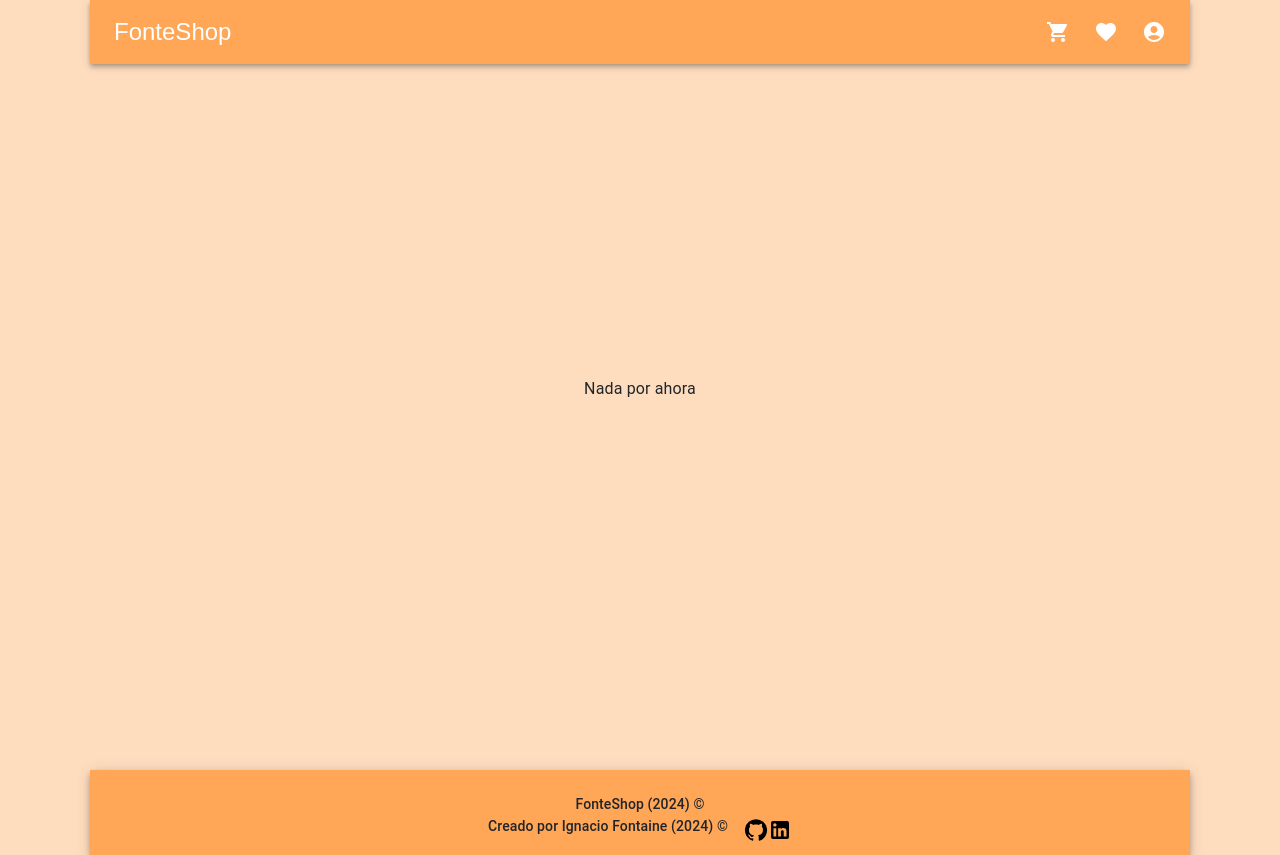
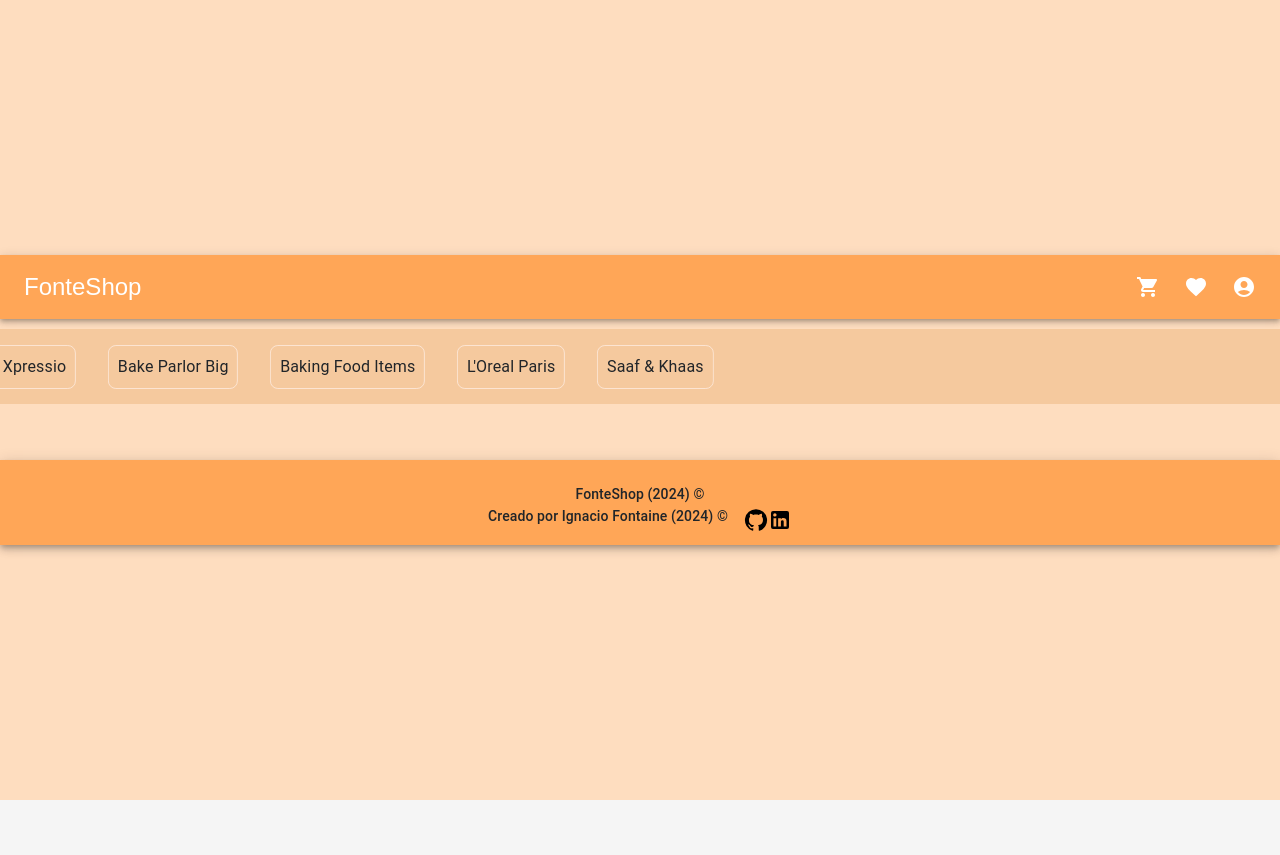
Before and after one commit to IgnacioFontaine/FonteShop, a React (Vite) app in the folder client/: page /dev in a window 1280 px wide. After the commit the page ends 800 px from the top, so only its background shows below. Built offline with nearby package versions, Linux system fonts and the light colour scheme; no server answers.

Commit message:
cambio en companys

```diff
--- a/client/src/Components/companys.jsx
+++ b/client/src/Components/companys.jsx
@@ -23,17 +23,19 @@ const Companys = () => {
   }, [brands.length]);
 
   return (
-    <Box xs={12} sm={6} md={4} width={1135} mt="10px" >
+    <Box mt="10px" >
       <div
         style={{
           display: 'flex',
-          overflow: 'hidden',
+          flexWrap:"wrap",
+          overflow:"hidden",
           whiteSpace: 'nowrap',
-          backgroundColor: "#F5C99E"
+          backgroundColor: "#F5C99E",
+          height: "75px"
         }}
       >
         {brands.map((brand, index) => (
-          <Box key={index}>
+          <Box  key={index}>
             <Typography
             key={index}
             sx={{
@@ -48,7 +50,6 @@ const Companys = () => {
             {brand}
           </Typography>
           </Box>
-
         ))}
       </div>
     </Box>
--- a/client/src/assets/Views/dev.jsx
+++ b/client/src/assets/Views/dev.jsx
@@ -1,13 +1,14 @@
 import { Box, Typography } from "@mui/material";
 import Companys from "../../Components/companys";
+import { Products } from "../../Components/products";
 
 
 
 export default function Dev() {
 
   return (
-    <Box sx={{display:"flex", flexDirection:"column",alignItems:"center", justifyContent:"center", height:650, width:1100}}>
-      <Typography>Nada por ahora</Typography>
+    <Box >
+      <Companys></Companys>
     </Box>
   )
 }
--- a/client/src/assets/Views/home.jsx
+++ b/client/src/assets/Views/home.jsx
@@ -8,7 +8,7 @@ export default function Home() {
     <Box sx={{ mt: 1.5, ml: 5 }}>
       <Offers />
       <Products />
-      <Companys />
+      {/* <Companys /> */}
     </Box>
   )
 }
```
